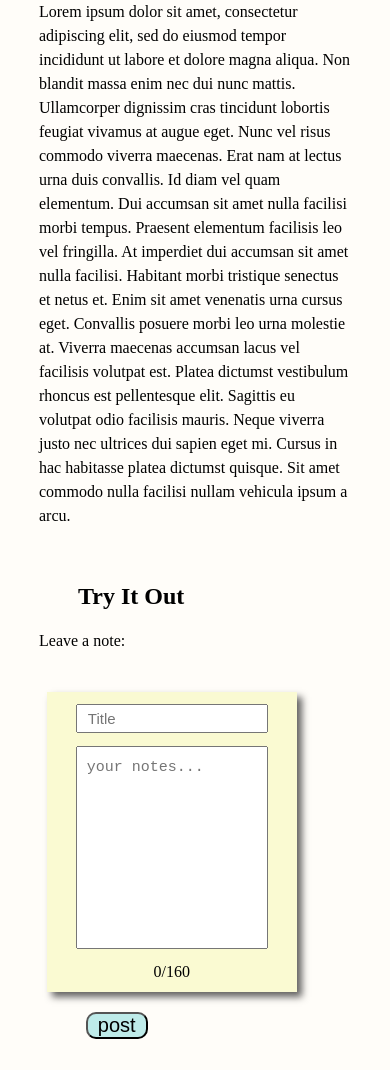
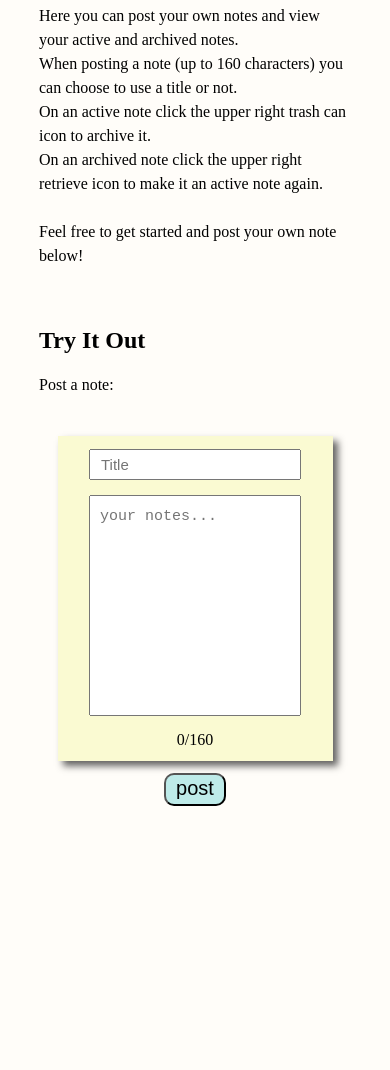
Before and after one commit to RudySj/post-it, a plain HTML site: page index.html in a window 390 px wide. Shown: the part 172-1242 px from the top of the page. After the commit the page ends 989 px from the top, so only its background shows below. Drawn offline with Linux system fonts and the light colour scheme; a web font is replaced by a local one.

Commit message:
Bug fixes and style changes

```diff
--- a/index.css
+++ b/index.css
@@ -38,6 +38,10 @@ nav a {
     color: black;
 }
 
+nav a:hover {
+    color: white;
+}
+
 .container {
     display: flex;
     flex-direction: column;
@@ -53,13 +57,17 @@ nav a {
 .container p {
     margin: 2% 25% 2% 22%;
     line-height: 1.5em;
+    white-space: pre-line;
 }
 
 .container button {
     background:#beebe9;
-    margin: 0.5% 33%;
-    padding: 0 10px 0 10px;
-    font-family: "Adobe Hebrew", Arial, serif;
+/*    margin: 1% 33%;*/
+    margin-left: calc(20% + 200px);
+    margin-top: 1%;
+    margin-bottom: 2%;
+    padding: 2px 10px 4px 10px;
+    font-family: "Adobe Hebrew", Ovo, Arial, serif;
     font-size: 20px;
     border-radius: .5em;
   }
@@ -76,6 +84,7 @@ nav a {
     margin-left: 22%;
     box-shadow: 5px 5px 7px rgba(33,33,33,.7);
 }
+
 .sticky-note p {
     margin: 0 25% 0 22%;
 }
@@ -101,16 +110,17 @@ nav a {
       margin: 5% 10% 10% 10%;
     }
     .container h1, .container h2 {
-      margin: 4% 20% 0;
+      margin: 5% 10% 0 10%; /* was 4% 20% 0 */
     }
     .container button {
-      margin: 5% 22% 8%
+        margin: 3% auto; /* was 5% 22% 8% */
     }
 
     .sticky-note {
-        width: 250px;
-        height: 300px;
-        margin-left: 12%;
+        width: 275px; /* was 250px */
+        height: 325px; /* was 300px */
+/*        margin-left: 12%;*/
+        margin: auto;
     }
     nav {
         height: 100px;
@@ -175,6 +185,15 @@ nav a {
     font-family: 'Montserrat', sans-serif;
 }
 
+.saved-sticky-note:hover {
+        animation: sticky-note-animation 0.4s linear;
+}
+
+@keyframes sticky-note-animation {
+    0% {box-shadow: 0 0 0 rgba(0, 0, 0, 0);}
+    100% {box-shadow: 5px 5px 7px rgba(33,33,33,.7);}
+}
+
 .anteater {
     object-fit: contain;
     animation: pop-up 2s linear 4s;
--- a/index.html
+++ b/index.html
@@ -31,25 +31,15 @@
     <img class="anteater" src="./assets/anteater.png" alt="anteater" width="10%" height="15%">
     <div class="container">
 
-        <h1>Post-It</h1>
-        <p>
-            Lorem ipsum dolor sit amet, consectetur adipiscing elit, sed do eiusmod tempor incididunt ut labore et
-            dolore
-            magna aliqua. Non blandit massa enim nec dui nunc mattis. Ullamcorper dignissim cras tincidunt lobortis
-            feugiat
-            vivamus at augue eget. Nunc vel risus commodo viverra maecenas. Erat nam at lectus urna duis convallis. Id
-            diam
-            vel quam elementum. Dui accumsan sit amet nulla facilisi morbi tempus. Praesent elementum facilisis leo vel
-            fringilla. At imperdiet dui accumsan sit amet nulla facilisi. Habitant morbi tristique senectus et netus et.
-            Enim sit amet venenatis urna cursus eget. Convallis posuere morbi leo urna molestie at. Viverra maecenas
-            accumsan lacus vel facilisis volutpat est. Platea dictumst vestibulum rhoncus est pellentesque elit.
-            Sagittis
-            eu volutpat odio facilisis mauris. Neque viverra justo nec ultrices dui sapien eget mi. Cursus in hac
-            habitasse
-            platea dictumst quisque. Sit amet commodo nulla facilisi nullam vehicula ipsum a arcu.
-        </p>
+        <h1>Welcome to Post-It!</h1>
+        <p>Here you can post your own notes and view your active and archived notes.
+            When posting a note (up to 160 characters) you can choose to use a title or not.
+            On an active note click the upper right trash can icon to archive it.
+            On an archived note click the upper right retrieve icon to make it an active note again.
+
+            Feel free to get started and post your own note below! </p>
         <h2>Try It Out</h2>
-        <p> Leave a note: </p>
+        <p> Post a note: </p>
         <form id="sticky-form" class="sticky-note" method="POST">
             <input name="post-it-title" type="text" placeholder="Title" maxlength="60">
             <textarea name="post-it" cols="1" rows="20" maxlength="160" placeholder="your notes..."
--- a/js/common.js
+++ b/js/common.js
@@ -22,6 +22,9 @@ const stickyTemplate = ({ title, content, key, iconClass, iconAction }) => {
 const fetchStickyNotes = activeIndicator => {
     const stickyNotesKeys = Object.keys(sessionStorage);
 
+    // sort keys into numeric order
+    stickyNotesKeys.sort((a, b) => a - b);
+
     // we filter in case there are default properties set by a 3rd party
     // and only return active notes
     return stickyNotesKeys
@@ -34,10 +37,9 @@ const populatePage = ({ activeIndicator, iconClass, iconAction }) => {
     let stickyHTML = '';
 
     stickyNotes.forEach(stickyNote => {
-        stickyHTML += stickyTemplate({ ...stickyNote, iconClass, iconAction });
+        stickyHTML = stickyTemplate({ ...stickyNote, iconClass, iconAction }); // was +=
+        document.querySelector('.saved-container').insertAdjacentHTML("afterbegin", stickyHTML);
     })
-
-    document.querySelector('.saved-container').innerHTML = stickyHTML;
 }
 
 const handleState = state => event => {
```
